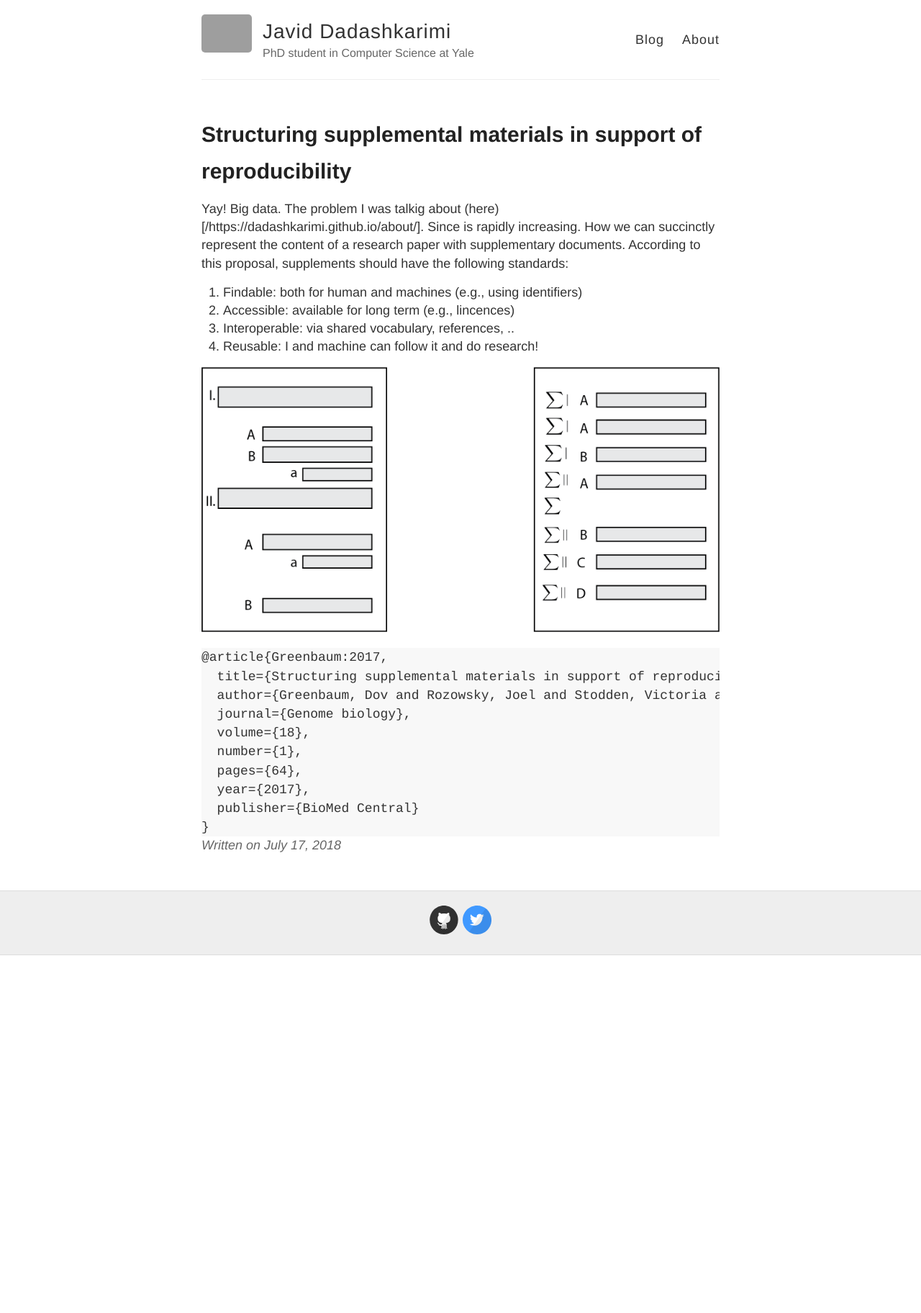
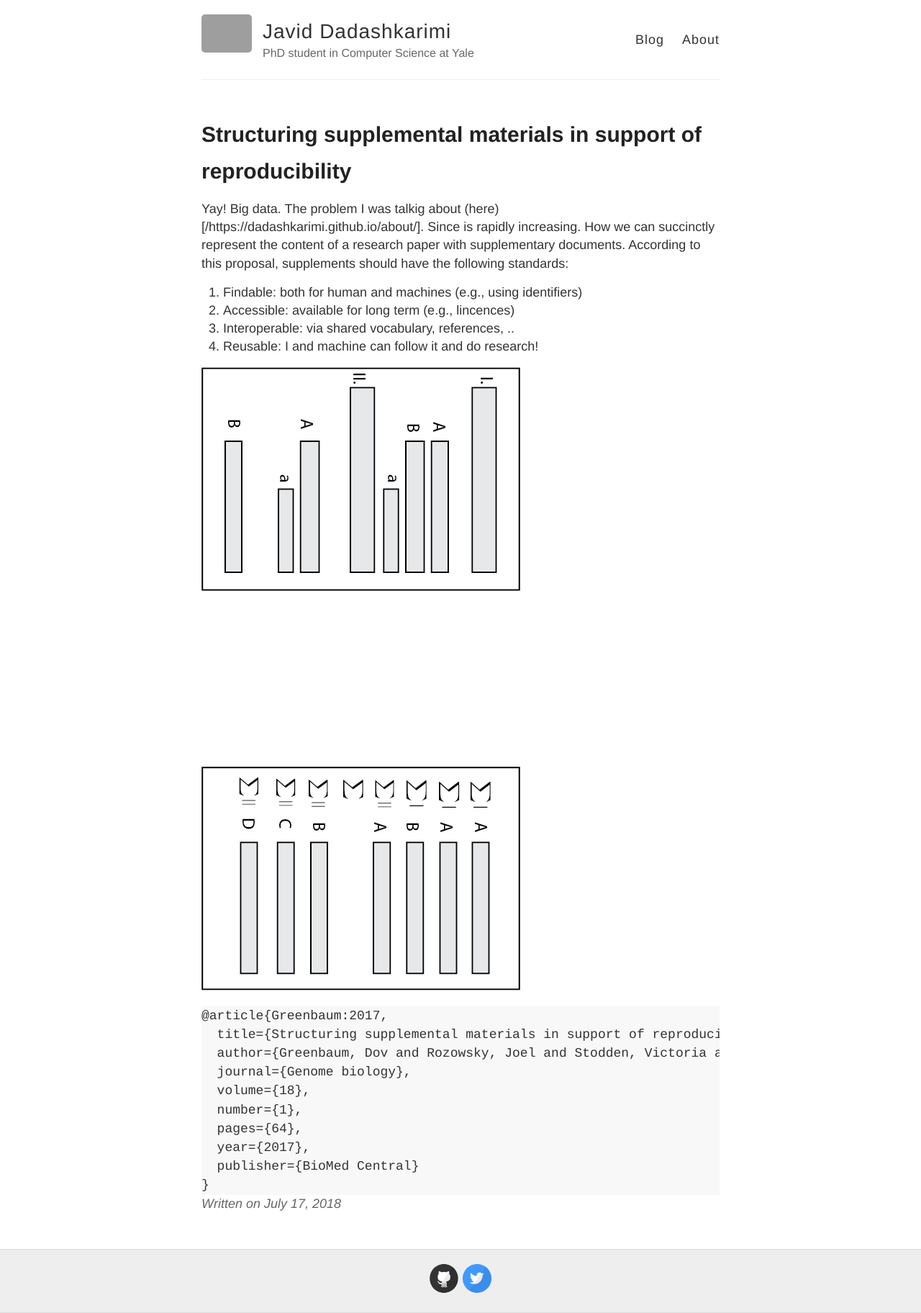
Before and after one commit to jsdelivrbot/dadashkarimi.github.io, a Jekyll site: the page built from _posts/2018-7-17-structuring-supplemental-materials-in-support-of-reproducibility.md, in a window 1280 px wide. Shown: the whole page at 72% size. Built offline with Jekyll 4.4.1, drawn with Linux system fonts in a browser that asks for light colours; before the commit the page ends 1327 px from its top, so only the background shows below that; grey boxes are pictures that could not be loaded.

Commit message:
Update 2018-7-17-structuring-supplemental-materials-in-support-of-reproducibility.md

````diff
--- a/_posts/2018-7-17-structuring-supplemental-materials-in-support-of-reproducibility.md
+++ b/_posts/2018-7-17-structuring-supplemental-materials-in-support-of-reproducibility.md
@@ -8,7 +8,7 @@ Yay! Big data. The problem I was talkig about (here)[/https://dadashkarimi.githu
 3. Interoperable: via shared vocabulary, references, ..
 4. Reusable: I and machine can follow it and do research!
 
-![_config.yml](/images/supplementary_2@4x.png)
+![_config.yml](/images/supplementary_1@2x.png)
 
 
 ```
````
